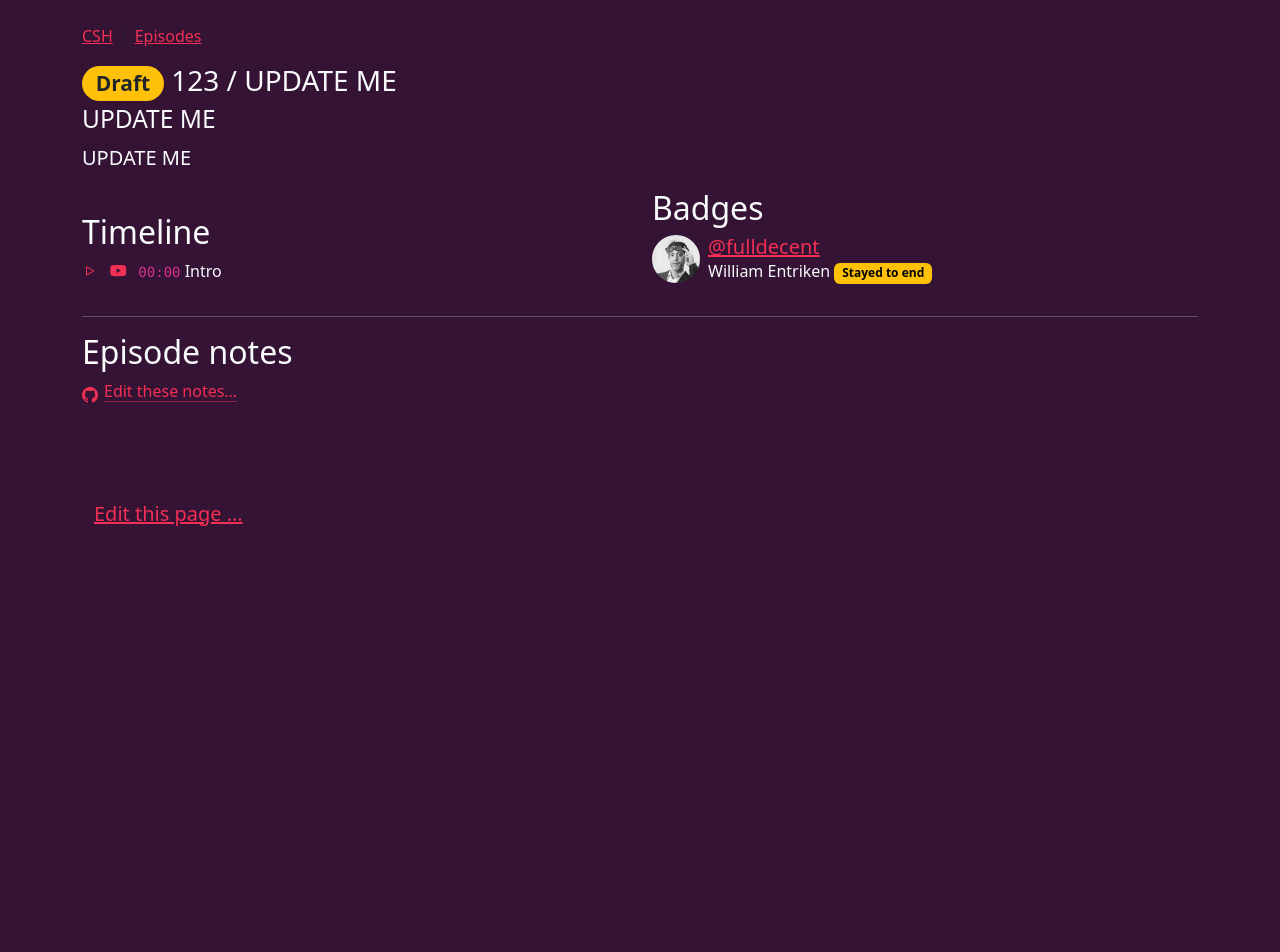
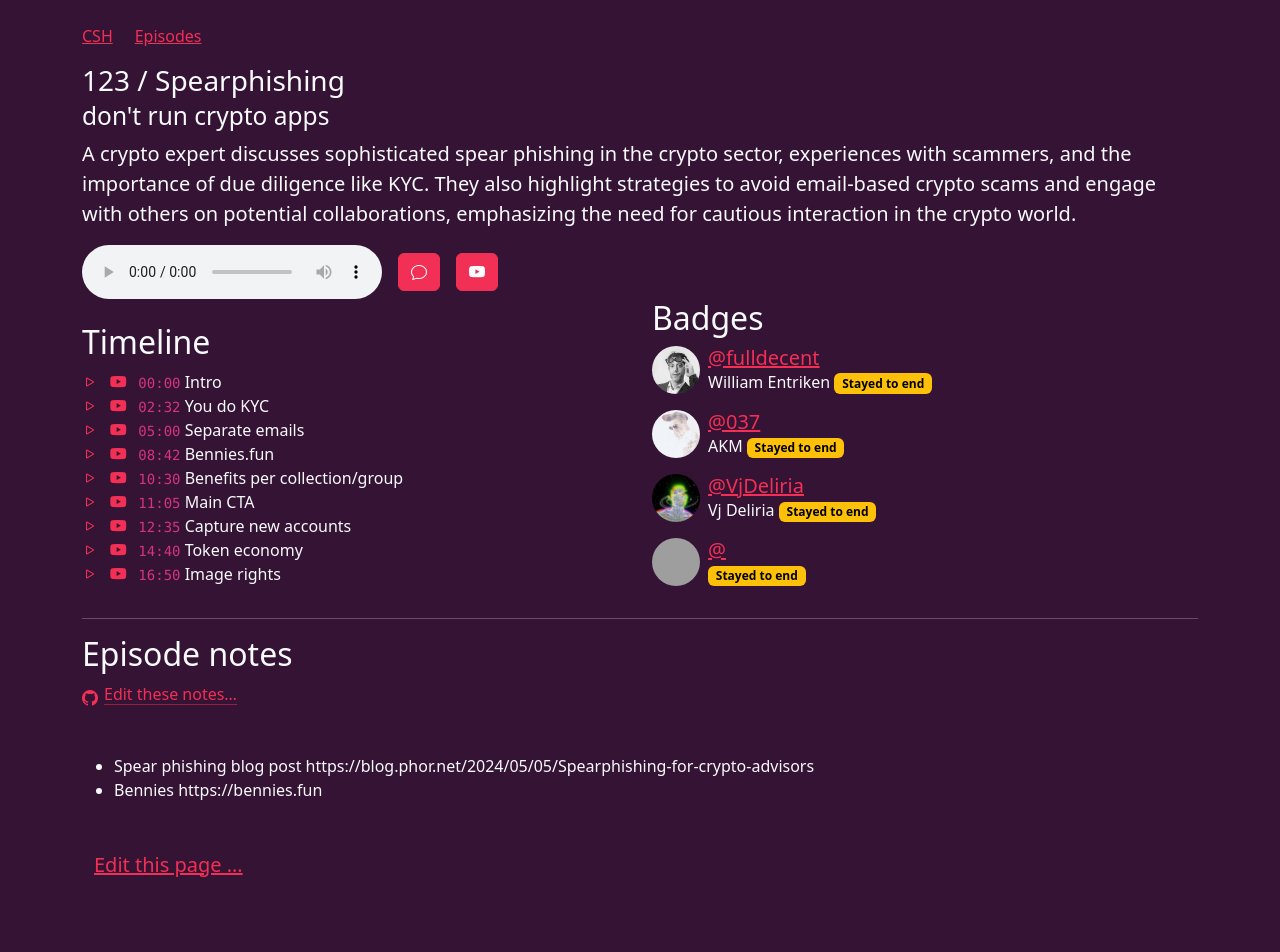
Before and after one commit to community-service/hour.gg, a Jekyll site: the page built from _episodes/2024-05-28-episode-123.md, in a window 1280 px wide. Built offline with Jekyll 4.4.1, drawn with Linux system fonts in a browser that asks for light colours; before the commit the page ends 900 px from its top, so only the background shows below that; grey boxes are pictures that could not be loaded.

Commit message:
post 123

```diff
--- a/_episodes/2024-05-28-episode-123.md
+++ b/_episodes/2024-05-28-episode-123.md
@@ -1,30 +1,55 @@
 ---
-posted: false
+posted: true
 guid: D4A1D5D2-1883-47D3-A1FC-47134A6FD3E8
-title: UPDATE ME
-subtitle: UPDATE ME
+title: Spearphishing
+subtitle: don't run crypto apps
 # The description can be up to 400 characters
-description: UPDATE ME
+description: A crypto expert discusses sophisticated spear phishing in the crypto sector, experiences with scammers, and the importance of due diligence like KYC. They also highlight strategies to avoid email-based crypto scams and engage with others on potential collaborations, emphasizing the need for cautious interaction in the crypto world.
 time: 2024-05-28 18:00:00 -0400
 itunes-explicit: false
 itunes-episode: 123
 itunes-episodeType: full
 # More info
-youtube-full: UPDATE ME
+youtube-full: https://youtu.be/kUZQh0dgMvM
 discussion: UPDATE ME
 # Timeline
 timeline:
   - seconds: 0
     title: Intro
+  - seconds: 152
+    title: You do KYC
+  - seconds: 300
+    title: Separate emails
+  - seconds: 522
+    title: Bennies.fun
+  - seconds: 630
+    title: Benefits per collection/group
+  - seconds: 665
+    title: Main CTA
+  - seconds: 755
+    title: Capture new accounts
+  - seconds: 880
+    title: Token economy
+  - seconds: 1010
+    title: Image rights
 # File information
 enclosure-url: https://media.phor.net/csh/2024-05-28-episode-123.m4a
-enclosure-length: UPDATE ME
+enclosure-length: 26507651
 enclosure-type: "audio/x-m4a"
-itunes-duration: UPDATE ME
+itunes-duration: 1245
 # Use X username, lowercased, as the participant
 badges:
   - type: stayed-to-end
     participant: "fulldecent"
+  - type: stayed-to-end
+    participant: "037"
+  - type: stayed-to-end
+    participant: "vjdeliria"
+  - type: stayed-to-end
+    participant: "schein_berg"
 ---
 
+- Spear phishing blog post https://blog.phor.net/2024/05/05/Spearphishing-for-crypto-advisors
+- Bennies https://bennies.fun
+
 <!--end of quick notes-->
```
